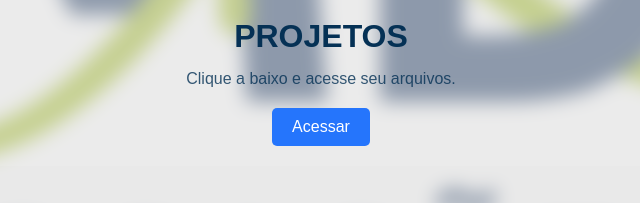
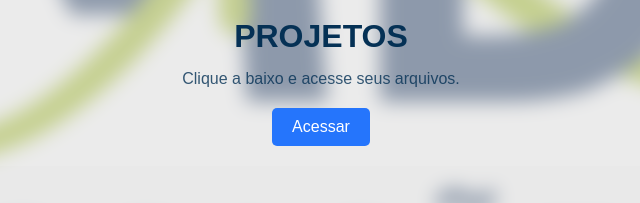
Before and after one commit to mdlocacoes/project, a plain HTML site: page index.html in a window 1280 px wide. Shown: the part 359-562 px from the top of the page, 319-959 px from the left. Drawn offline with Linux system fonts and the light colour scheme.

Commit message:
Update index.html

```diff
--- a/index.html
+++ b/index.html
@@ -17,7 +17,7 @@
     <main class="main-content">
       <section class="card">
         <h2>PROJETOS</h2>
-        <p>Clique a baixo e acesse seu arquivos.</p>
+        <p>Clique a baixo e acesse seus arquivos.</p>
         <a href="https://9146-168-194-13-88.ngrok-free.app" target="_blank" class="btn">Acessar</a>
     </main>
 
```
